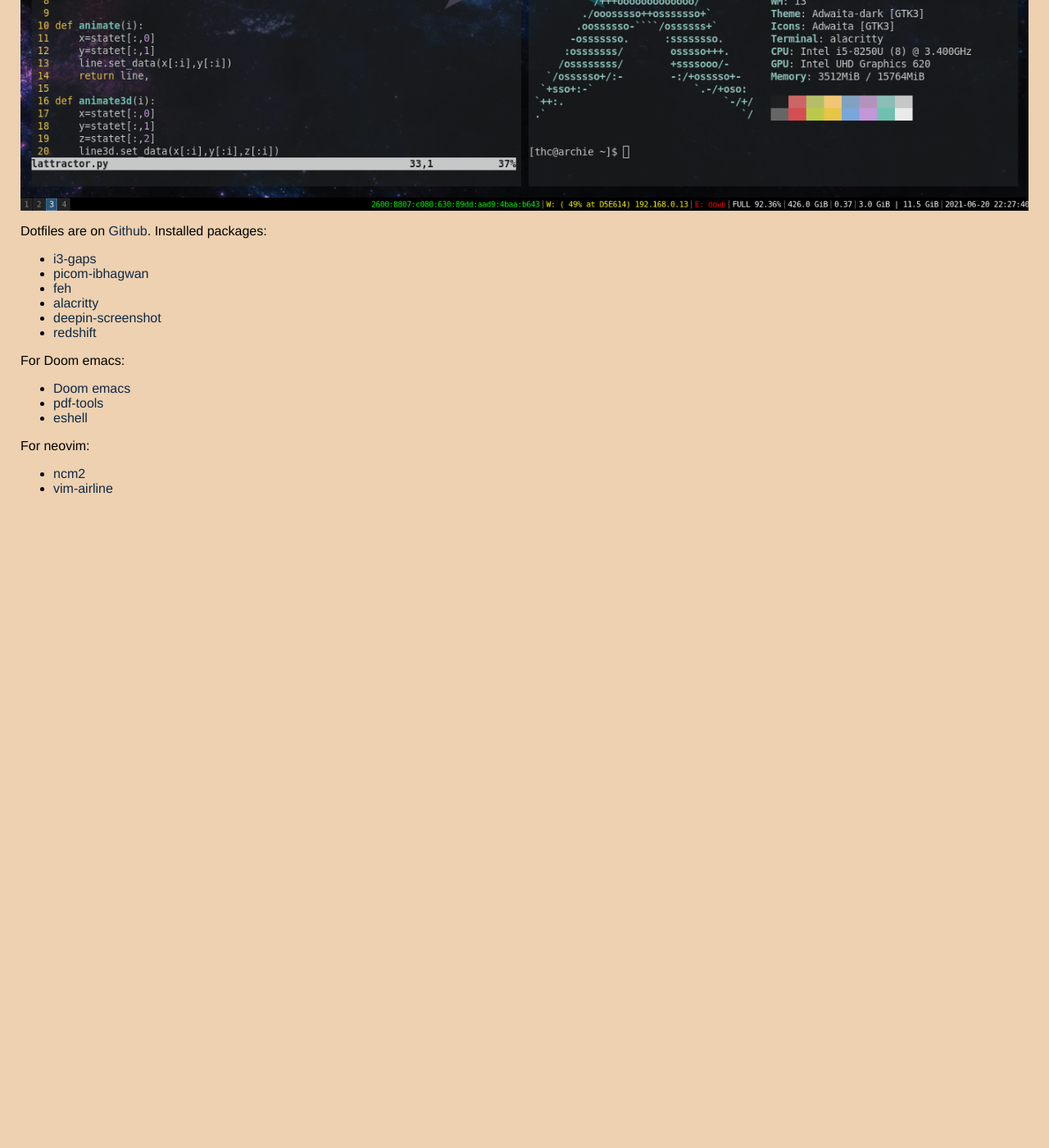
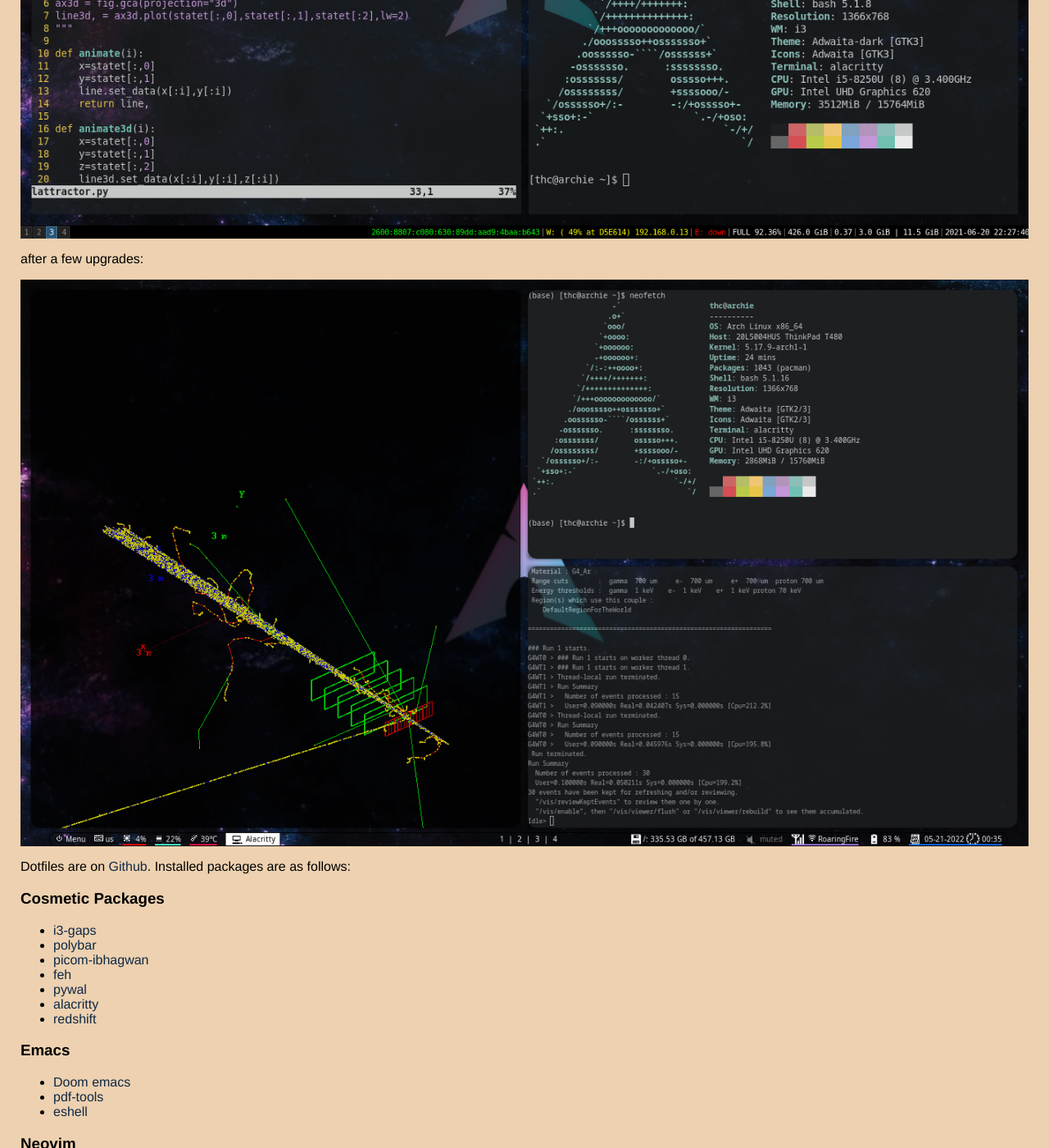
Before and after one commit to thaihangchung7/thaihangchung7.github.io, a Jekyll site: the page built from _notes/archie.md, in a window 1280 px wide and 1400 px high, scrolled down 771 px. Shown: the whole window at 82% size. Built offline with Jekyll 4.4.1, drawn with Linux system fonts in a browser that asks for light colours; before the commit the page ends 1401 px from its top, so only the background shows below that; some of the changed text lies outside the part shown.

Commit message:
updating rice

```diff
--- a/_notes/archie.md
+++ b/_notes/archie.md
@@ -8,21 +8,33 @@ When it comes to Linux, hardware is not that important, I'm pretty sure Linus st
 
 ## Welcome to the Rice Fields
 
+Evolution of my ricing:
+
 <img src="/assets/ricedarch.png" width=640 height=360 class="center">
 
-Dotfiles are on [Github](https://github.com/thaihangchung7/profiles). Installed packages:
+after a few upgrades:
+
+<img src="/assets/rice2.png" width=640 height=360 class="center">
+
+Dotfiles are on [Github](https://github.com/thaihangchung7/profiles). Installed packages are as follows:
+
+### Cosmetic Packages
 - [i3-gaps](https://github.com/Airblader/i3)
+- [polybar](https://github.com/polybar/polybar)
 - [picom-ibhagwan](https://github.com/ibhagwan/picom)
 - [feh](https://feh.finalrewind.org/)
+- [pywal](https://github.com/dylanaraps/pywal)
 - [alacritty](https://github.com/alacritty/alacritty)
-- [deepin-screenshot](https://archlinux.org/packages/community/x86_64/deepin-screenshot/)
 - [redshift](https://github.com/jonls/redshift#faq)
 
-For Doom emacs:
+### Emacs
 - [Doom emacs](https://github.com/hlissner/doom-emacs)
 - [pdf-tools](https://github.com/politza/pdf-tools)
 - [eshell]()
 
-For neovim:
+### Neovim
 - [ncm2](https://github.com/ncm2/ncm2)
 - [vim-airline](https://github.com/vim-airline/vim-airline)
+
+### Functional Stuff
+- [deepin-screenshot](https://archlinux.org/packages/community/x86_64/deepin-screenshot/)
```
Also changed, not shown: assets/rice2.png (added).
